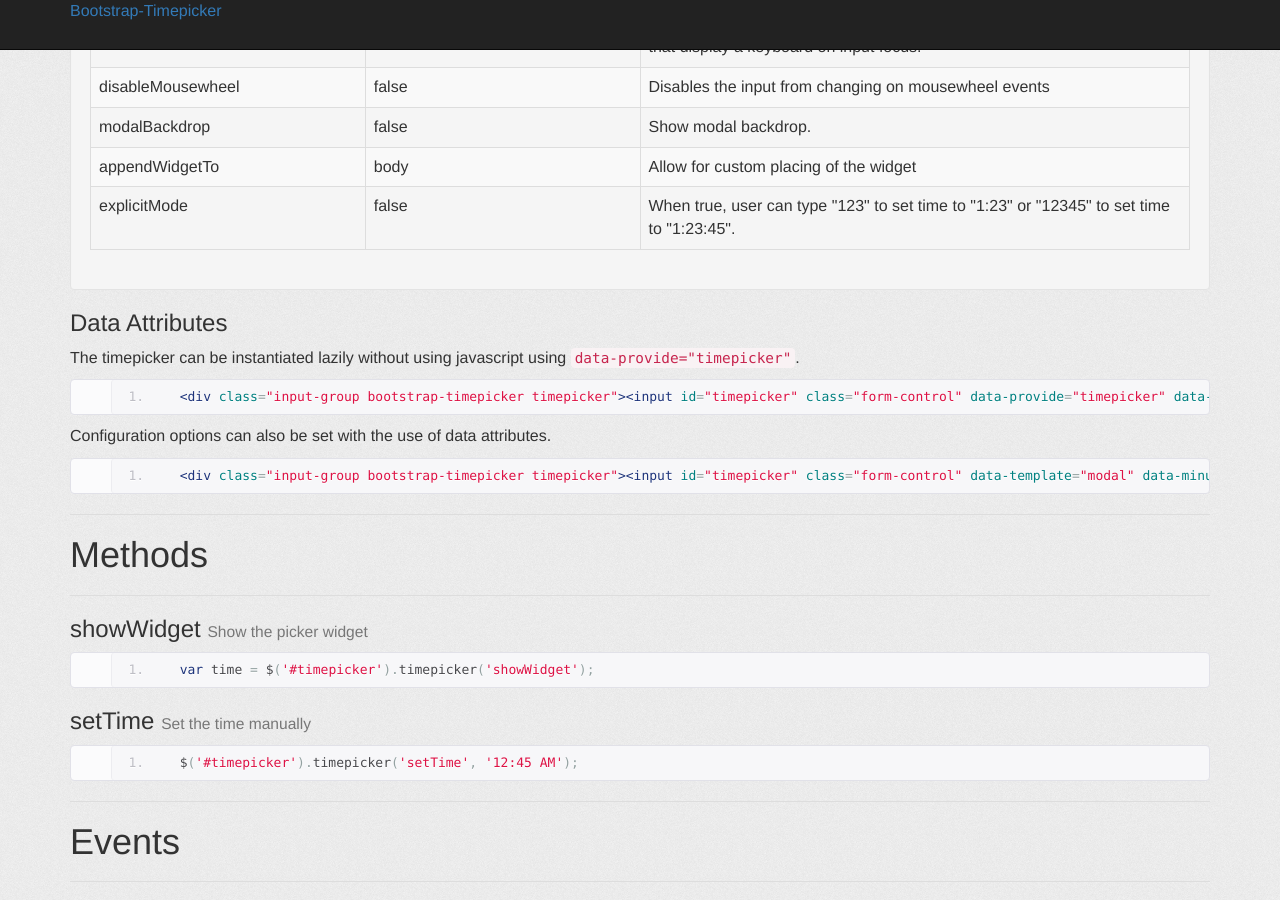
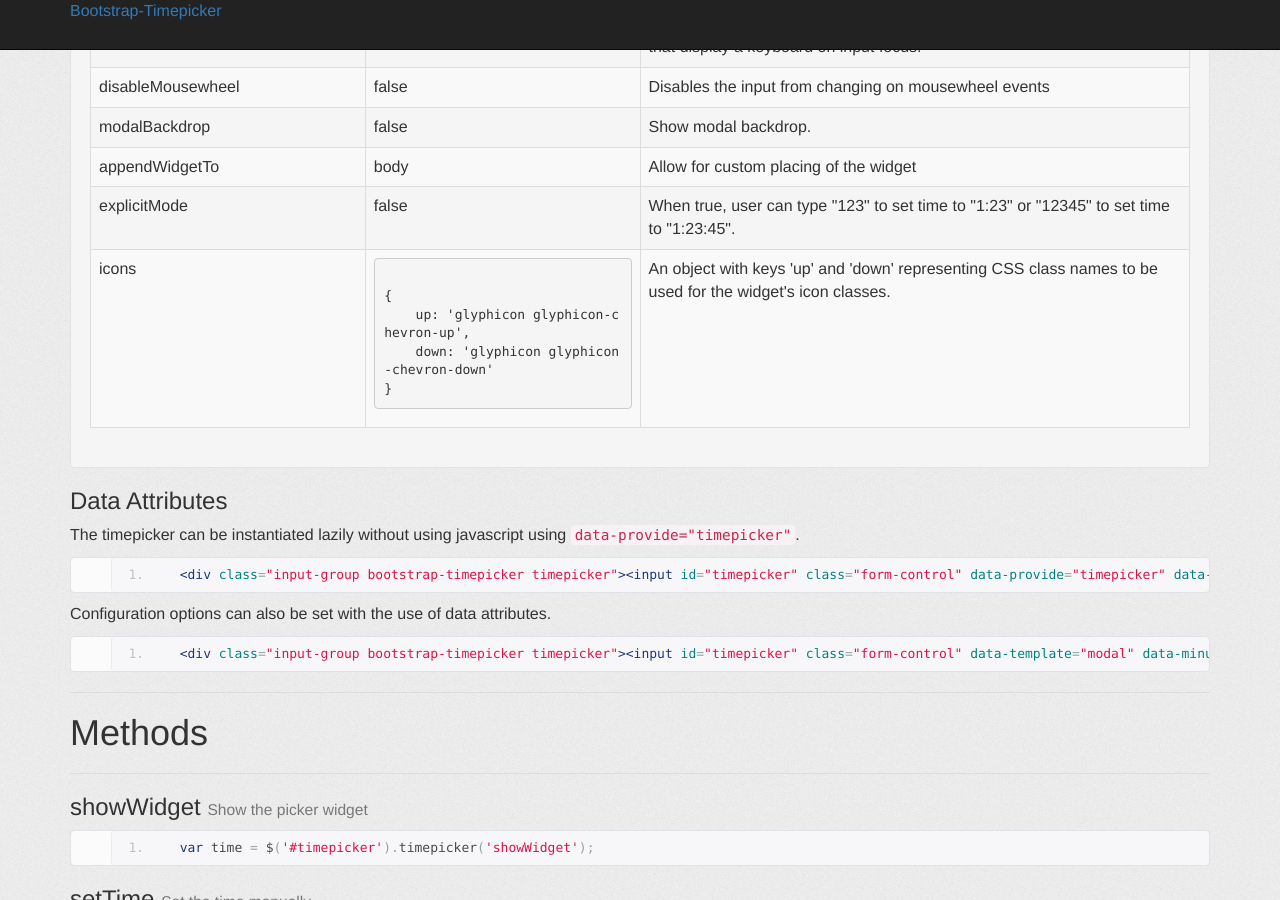
Before and after one commit to jdewit/bootstrap-timepicker, a Jekyll site: the page built from index.html, in a window 1280 px wide and 900 px high, scrolled down 2680 px. Built offline with Jekyll 4.4.1, drawn with Linux system fonts in a browser that asks for light colours; nearby versions of some CDN libraries.

Commit message:
Documentation for icons option

```diff
--- a/index.html
+++ b/index.html
@@ -362,6 +362,18 @@ title: Timepicker for Twitter Bootstrap
                     <td>false</td>
                     <td>When true, user can type "123" to set time to "1:23" or "12345" to set time to "1:23:45".</td>
                 </tr>
+                <tr>
+                    <td>icons</td>
+                    <td>
+                        <pre><code>
+{
+    up: 'glyphicon glyphicon-chevron-up',
+    down: 'glyphicon glyphicon-chevron-down'
+}
+</code></pre>
+                    </td>
+                    <td>An object with keys 'up' and 'down' representing CSS class names to be used for the widget's icon classes.</td>
+                </tr>
             </tbody>
         </table>
     </div>
```
